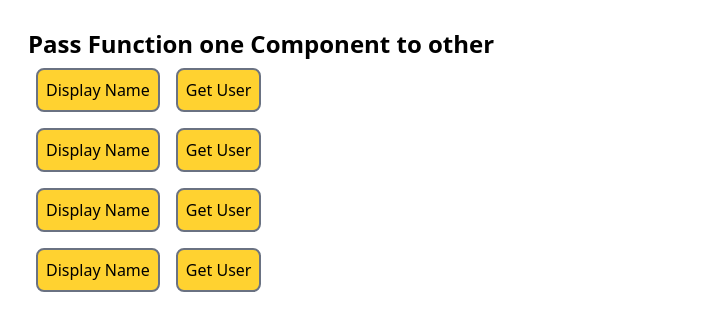
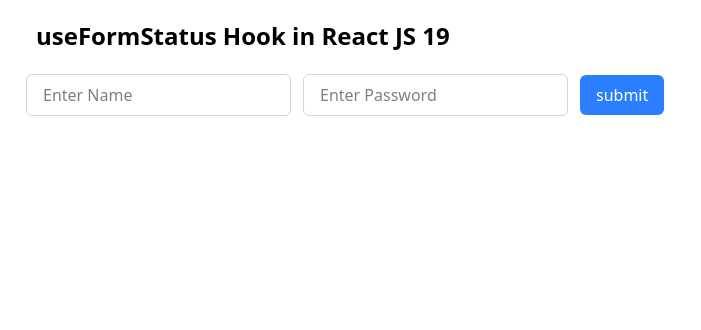
Before and after one commit to Muzamil-Fatima/use-ref-hook, a React (Vite) app: page / in a window 1280 px wide. Shown: the top 330 px of the page, without its empty margins (0-701 px from the left). Built offline with nearby package versions, Linux system fonts and the light colour scheme.

Commit message:
add File

```diff
--- /dev/null
+++ b/src/AdvancedHookRefs/FormStatus.jsx
@@ -0,0 +1,43 @@
+import { useFormStatus } from "react-dom";
+function FormStatus() {
+  const handleSubmit = async () => {
+    new Promise((res) => setTimeout(res, 5000));
+    console.log("Form Submitted");
+  };
+
+  function CustomerForm() {
+    const { pending } = useFormStatus();
+    console.log(pending);
+    return (
+      <div>
+        <input
+          className="border border-gray-300 rounded-md px-4 py-2 m-1.5"
+          type="text"
+          placeholder="Enter Name"
+        />
+        <input
+          className="border border-gray-300 rounded-md px-4 py-2 m-1.5"
+          type="text"
+          placeholder="Enter Password"
+        />
+        <button
+          className="bg-blue-500 text-white px-4 py-2 rounded-md m-1.5"
+          disabled={pending}
+        >
+          {pending ? "Submitting..." : "submit"}
+        </button>
+      </div>
+    );
+  }
+  return (
+    <div className="m-5">
+      <h1 className="text-2xl font-bold m-4">
+        useFormStatus Hook in React JS 19
+      </h1>
+      <form action={handleSubmit}>
+        <CustomerForm />
+      </form>
+    </div>
+  );
+}
+export default FormStatus;
--- /dev/null
+++ b/src/AdvancedHookRefs/ForwardRef.jsx
@@ -0,0 +1,17 @@
+import Input from "./Input";
+import { useRef } from "react";
+function ForwardRef() {
+  const inputRef = useRef(null);
+  const updateInput = () => {
+    inputRef.current.value = 1000;
+    inputRef.current.focus();
+  };
+  return (
+    <div>
+      <h1>Forward Ref</h1>
+      <Input ref={inputRef} />
+      <button onClick={updateInput}>Update Input field</button>
+    </div>
+  );
+}
+export default ForwardRef;
--- /dev/null
+++ b/src/AdvancedHookRefs/Input.jsx
@@ -0,0 +1,8 @@
+const Input = (props) => {
+  return (
+    <div>
+      <input type="text" ref={props.ref} />
+    </div>
+  );
+};
+export default Input;
--- /dev/null
+++ b/src/AdvancedHookRefs/Transition.jsx
@@ -0,0 +1,8 @@
+function Transition() {
+  return (
+    <div>
+      <h1>useTransition Hook in React JS</h1>
+    </div>
+  );
+}
+export default Transition;
--- a/src/App.jsx
+++ b/src/App.jsx
@@ -1,10 +1,14 @@
 // import Hook from "./AdvancedHookRefs/Hook";
 // import Uncontrolled from "./AdvancedHookRefs/Uncontrolled";
-import PassFunction from "./AdvancedHookRefs/PassFunction";
+// import PassFunction from "./AdvancedHookRefs/PassFunction";
+// import ForwardRef from "./AdvancedHookRefs/ForwardRef";
+import FormStatus from "./AdvancedHookRefs/FormStatus";
 function App() {
   return (
     <div>
-      <PassFunction />
+      <FormStatus />
+      {/* <ForwardRef /> */}
+      {/* <PassFunction /> */}
       {/* <Uncontrolled /> */}
       {/* <Hook /> */}
     </div>
```
